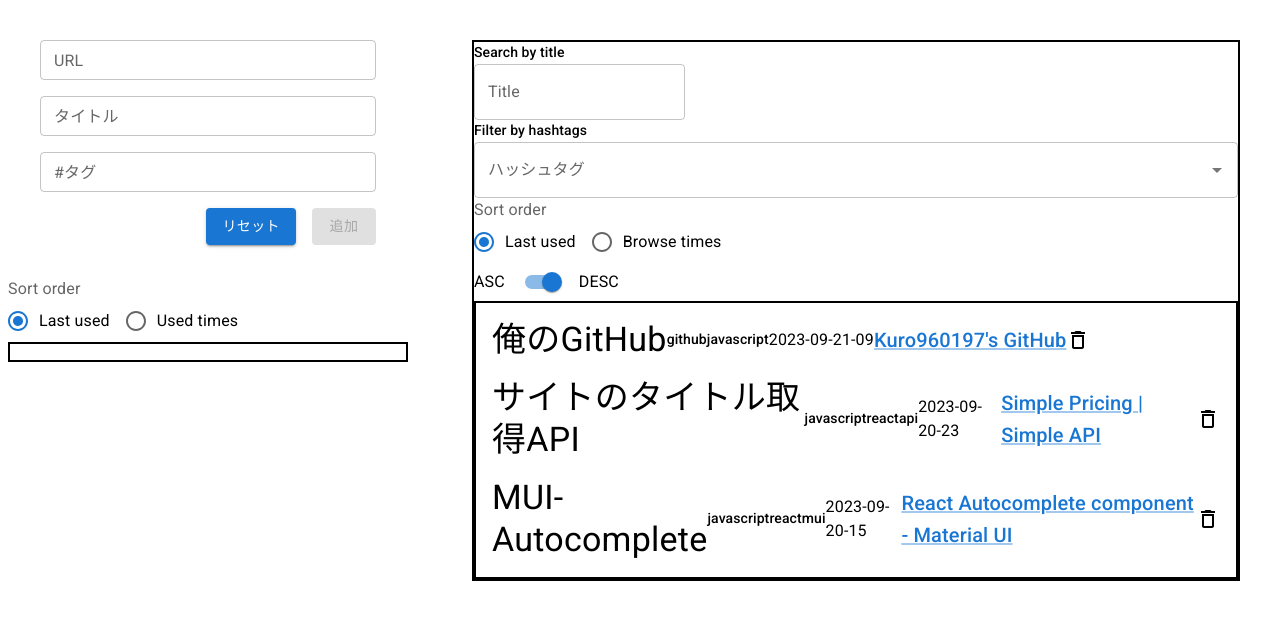
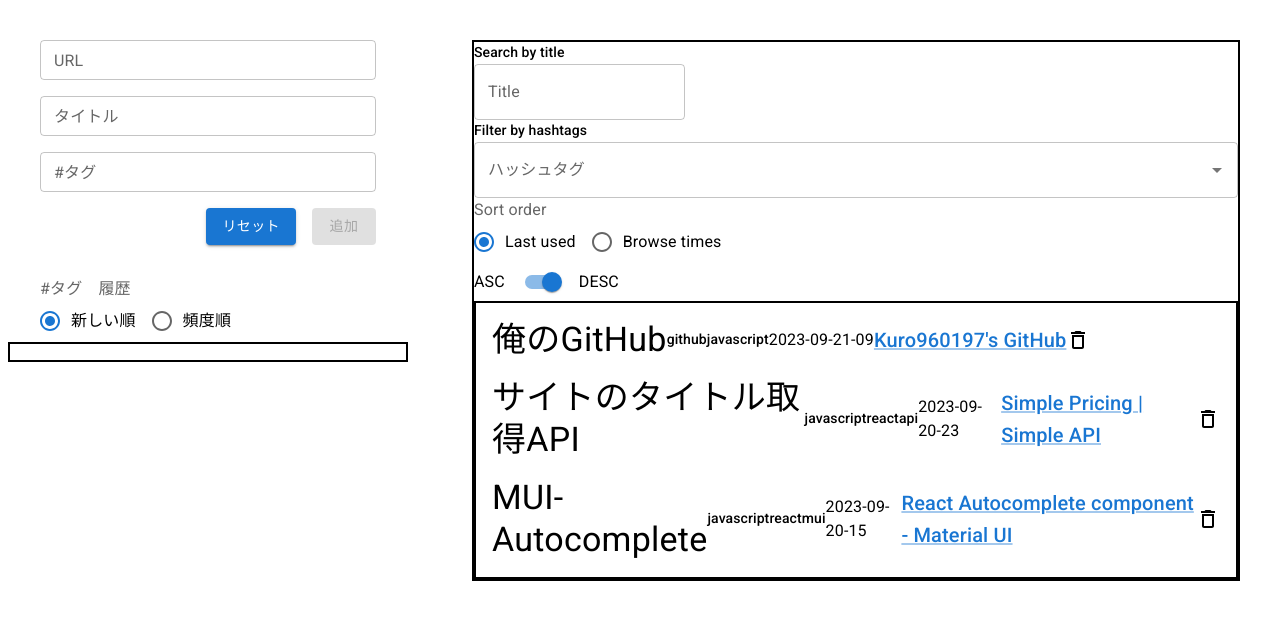
Before and after one commit to haru960197/YakusugiBookmark, a React (Create React App) app: page / in a window 1280 px wide. Shown: the top 620 px of the page. Built offline with nearby package versions, Linux system fonts and the light colour scheme.

Commit message:
[update] レイアウト調整 & 日本語対応

```diff
--- a/src/components/HashTagsSorter.js
+++ b/src/components/HashTagsSorter.js
@@ -3,7 +3,8 @@ import {
     RadioGroup,
     FormControlLabel,
     FormControl,
-    FormLabel
+    FormLabel,
+    Box
 } from '@mui/material';
 import { useEffect, useState } from 'react';
 
@@ -26,16 +27,18 @@ export default function HashTagsSorter({ hashTags, setHashTags }) {
     }, [order]);
 
     return (
+        <Box sx={{ marginLeft: 4, marginRight: 4}}>
             <FormControl>
-            <FormLabel>Sort order</FormLabel>
+                <FormLabel>#タグ　履歴</FormLabel>
                 <RadioGroup
                     row
                     value={order}
                     onChange={(e) => setOrder(e.target.value)}
                 >
-                <FormControlLabel value="date" control={<Radio />} label="Last used" />
-                <FormControlLabel value="useTime" control={<Radio />} label="Used times" />
+                    <FormControlLabel value="date" control={<Radio />} label="新しい順" />
+                    <FormControlLabel value="useTime" control={<Radio />} label="頻度順" />
                 </RadioGroup>
             </FormControl>
+        </Box>
     );
 }
```
Lines whose indentation alone changed are shown as unchanged.
